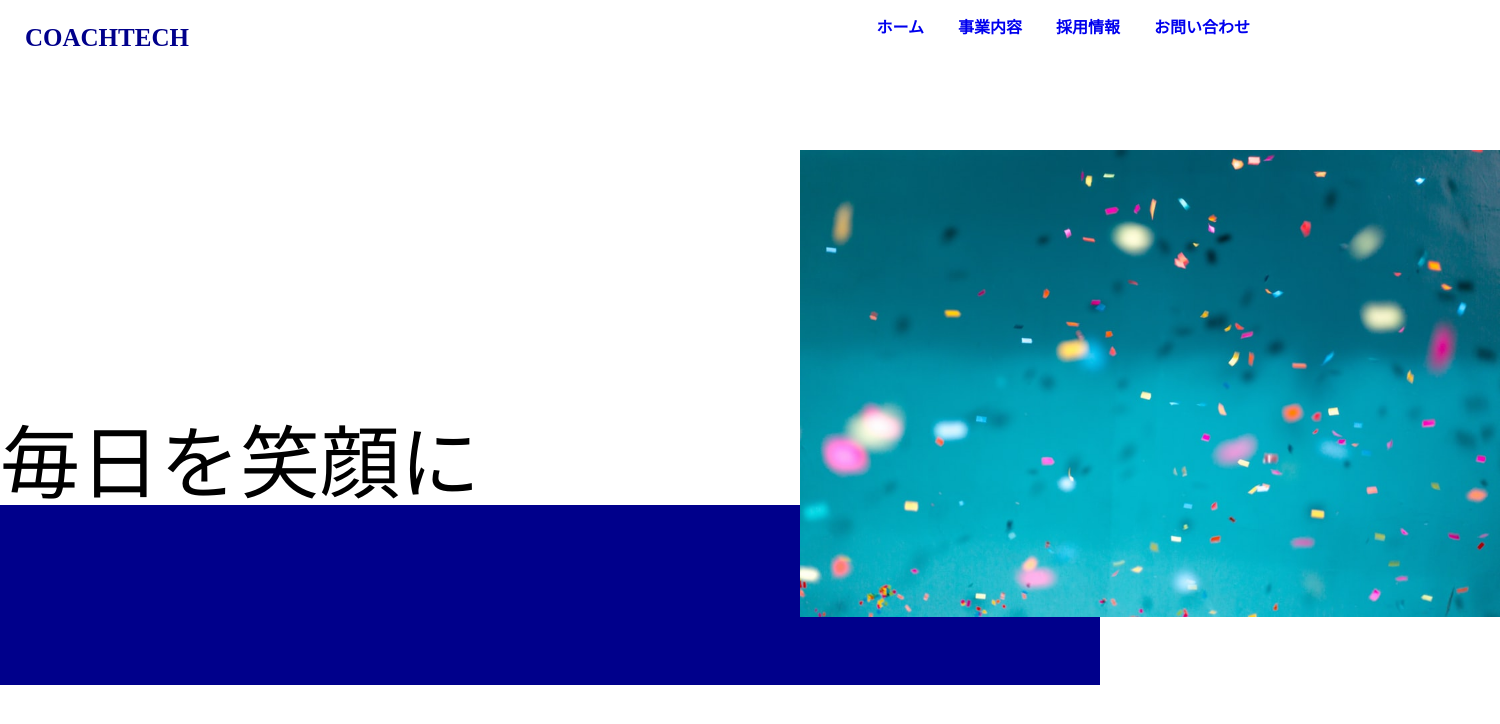
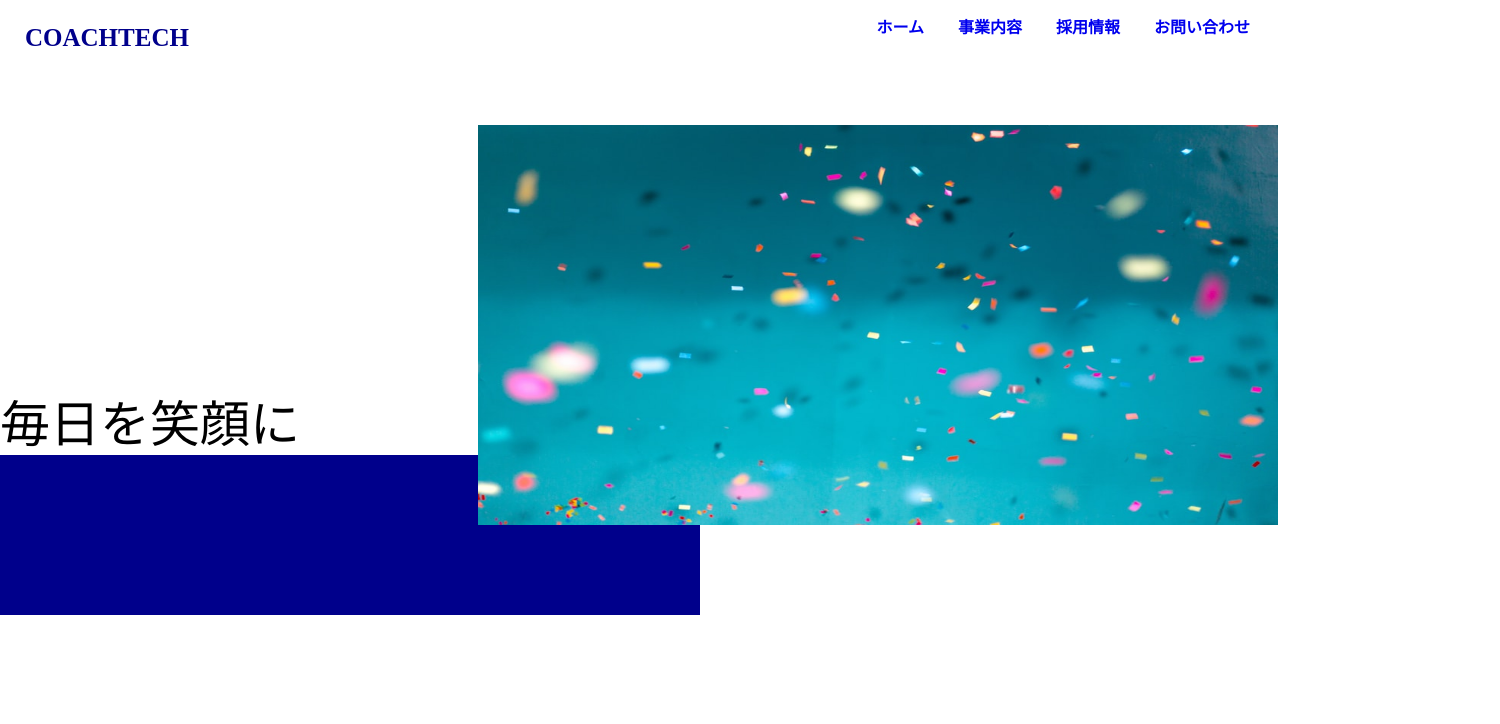
Before and after one commit to noihora/20230829_yoshida_css, a plain HTML site: page index.html in a window 1280 px wide. Shown: the whole page, 1500 px wide, since content can reach past the window. Drawn offline with Linux system fonts and the light colour scheme.

Commit message:
修正Ver.２

```diff
--- a/css/style.css
+++ b/css/style.css
@@ -20,35 +20,35 @@ a {
 }
 
 .firstview_img {
-  position: absolute;
-  top: 150px;
-  left: 800px;
+  position: relative;
+  top: 50px;
+  left: 478px;
   z-index: 10;
-  width: 700px;
-  height: auto;
+  width: 800px;
+  height: 400px;
 }
 
 .firstview_img img {
   width: 100%;
-  height: auto;
+  height: 100%;
 }
 
 .absolute {
     position: relative;
-    top: 350px;
-    font-size: 80px;
+    top: -75px;
+    font-size: 50px;
     font-weight: lighter;
     z-index: 0;
 }
 
   .box {
     position: relative;
-    top: 350px;
+    top: -70px;
     z-index: 5;
   }
 
   .blue-box {
-    width: 1100px;
-    height: 180px;
+    width: 700px;
+    height: 160px;
     background-color: darkblue;
   }
```
